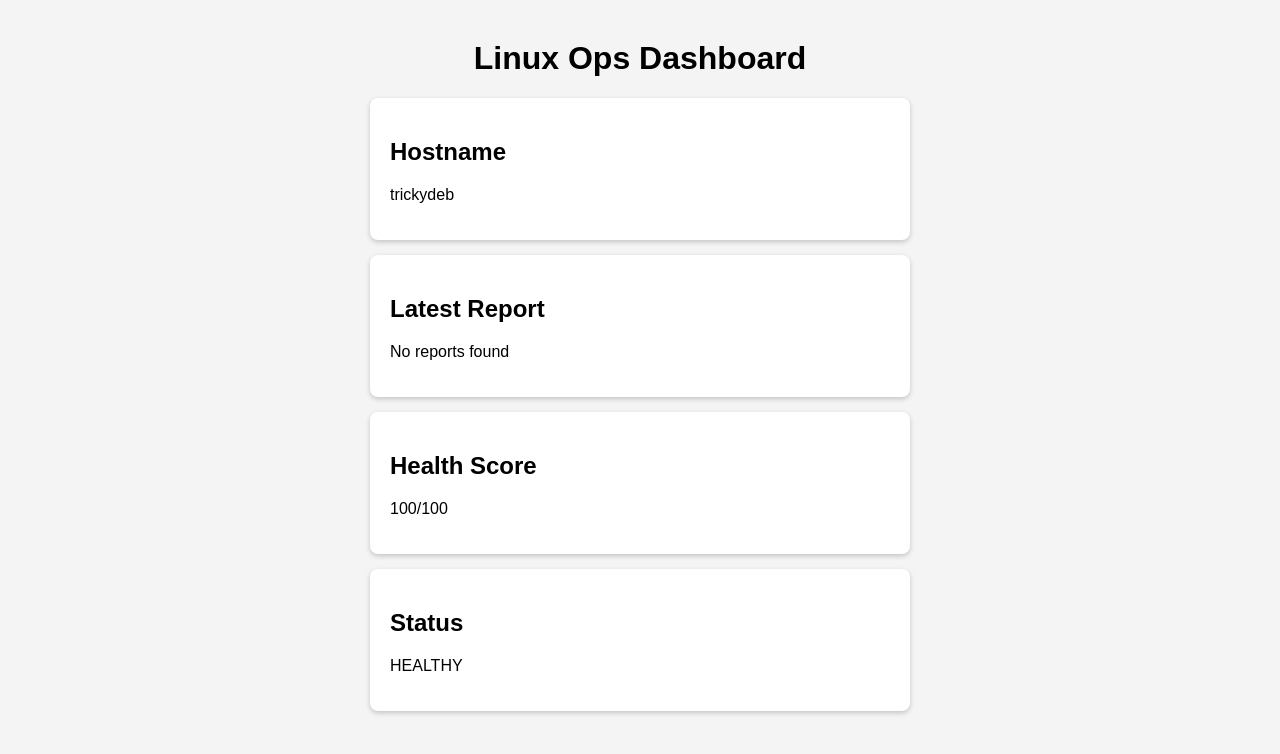
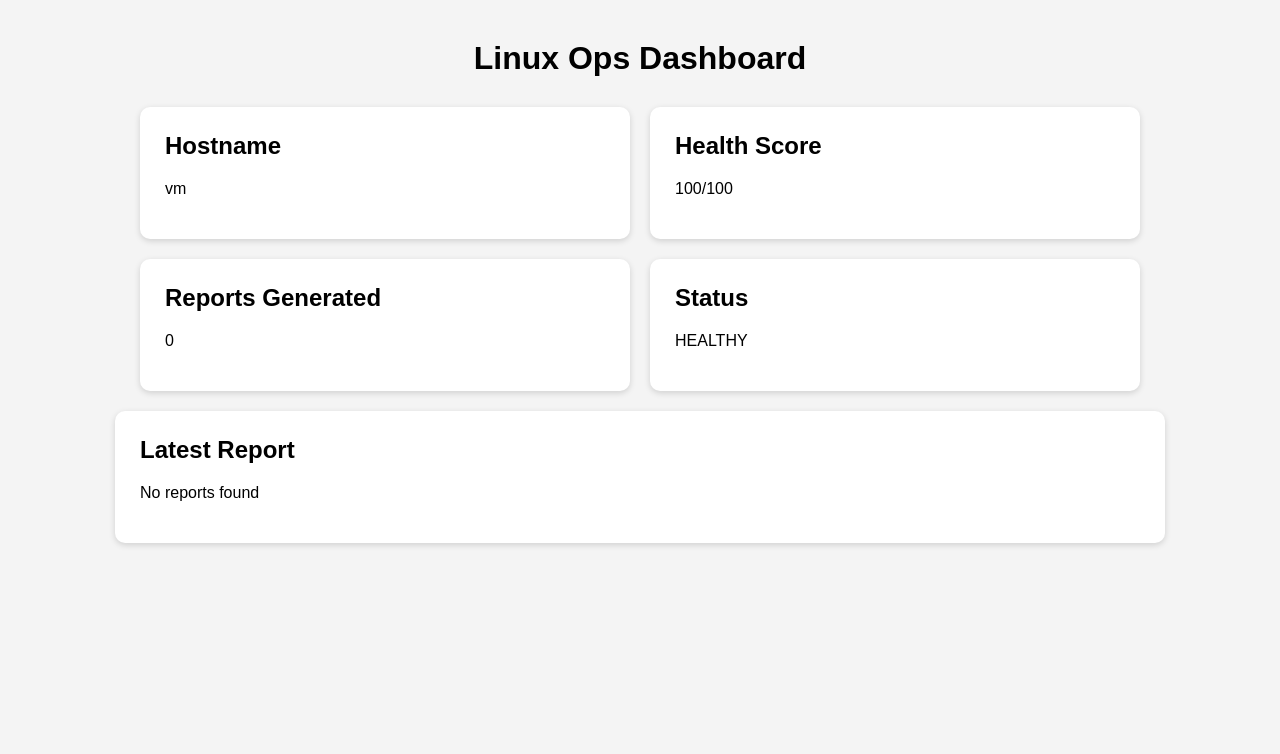
Before and after one commit to grgdougall-crypto/linux-ops-automation-lab, a Flask app: page / in a window 1280 px wide. Shown: the top 754 px of the page. Run offline with Flask 3, Linux system fonts and the light colour scheme.

Commit message:
Improve dashboard layout and add report count

```diff
--- a/dashboard/app.py
+++ b/dashboard/app.py
@@ -1,5 +1,6 @@
 from flask import Flask, render_template
 from pathlib import Path
+import socket
 
 app = Flask(__name__)
 
@@ -17,10 +18,13 @@ def home():
     else:
         latest_report = "No reports found"
 
+    report_count = len(reports)
+
     return render_template(
         "index.html",
-        hostname="trickydeb",
+        hostname=socket.gethostname(),
         latest_report=latest_report,
+        report_count=report_count,
         health_score="100/100",
         status="HEALTHY"
     )
--- a/dashboard/static/style.css
+++ b/dashboard/static/style.css
@@ -6,13 +6,29 @@ body {
 
 h1 {
     text-align: center;
+    margin-bottom: 30px;
+}
+
+.dashboard-grid {
+    display: grid;
+    grid-template-columns: repeat(2, 1fr);
+    gap: 20px;
+    max-width: 1000px;
+    margin: auto;
 }
 
 .card {
     background: white;
-    padding: 20px;
-    margin: 15px auto;
-    width: 500px;
-    border-radius: 8px;
-    box-shadow: 0 2px 5px rgba(0,0,0,0.2);
+    padding: 25px;
+    border-radius: 10px;
+    box-shadow: 0 2px 6px rgba(0,0,0,0.15);
 }
+
+.report-card {
+    max-width: 1000px;
+    margin: 20px auto;
+}
+
+.card h2 {
+    margin-top: 0;
+}
--- a/dashboard/templates/index.html
+++ b/dashboard/templates/index.html
@@ -8,14 +8,11 @@
 
     <h1>Linux Ops Dashboard</h1>
 
+    <div class="dashboard-grid">
+
         <div class="card">
             <h2>Hostname</h2>
             <p>{{ hostname }}</p>
-    </div>
-
-    <div class="card">
-        <h2>Latest Report</h2>
-        <p>{{ latest_report }}</p>
         </div>
 
         <div class="card">
@@ -24,9 +21,21 @@
         </div>
 
         <div class="card">
+            <h2>Reports Generated</h2>
+            <p>{{ report_count }}</p>
+        </div>
+
+        <div class="card">
             <h2>Status</h2>
             <p>{{ status }}</p>
         </div>
 
+    </div>
+
+    <div class="card report-card">
+        <h2>Latest Report</h2>
+        <p>{{ latest_report }}</p>
+    </div>
+
 </body>
 </html>
```
Lines whose indentation alone changed are shown as unchanged.
